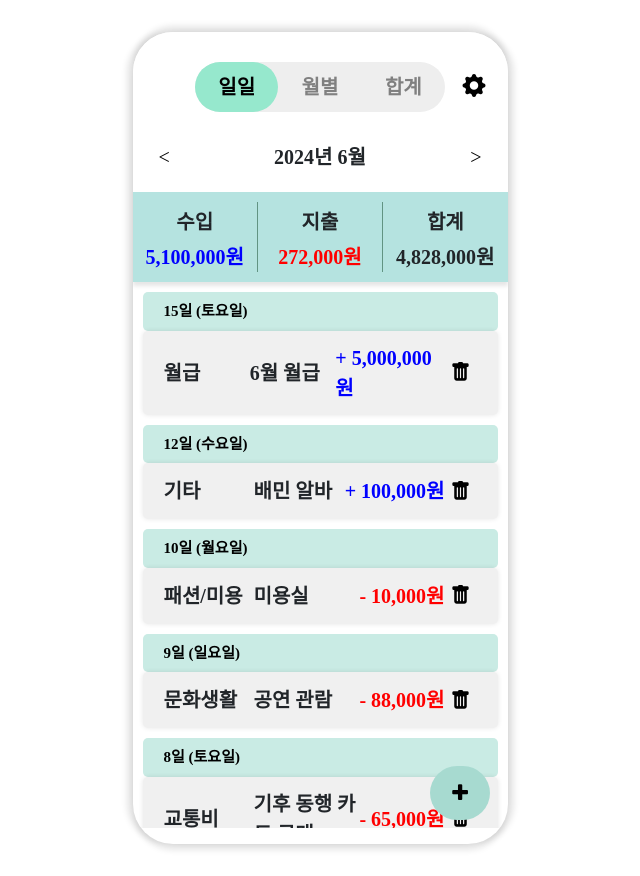
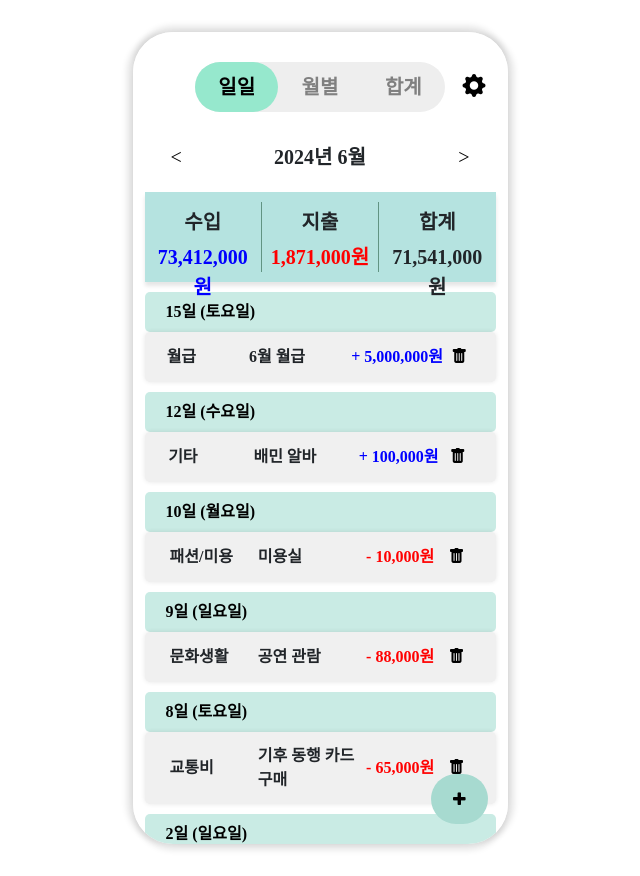
Before and after one commit to a-seung/accountBookTeam2, a Vue app: page / in a window 1280 px wide. Shown: the whole page, without its empty margins (320-960 px from the left). Built offline with nearby package versions, Linux system fonts and the light colour scheme; data requests are answered from the project's data file; a web font is replaced by a local one.

Commit message:
수정 ver.0.0.1

```diff
--- a/src/assets/Home.css
+++ b/src/assets/Home.css
@@ -235,9 +235,6 @@ button:focus {
 }
 
 /* 트랜잭션 스타일 */
-.transactions {
-  margin-bottom: 1rem;
-}
 
 /* 반응형 레이아웃을 위해 뷰포트 설정 */
 html {
@@ -475,59 +472,7 @@ button:focus {
   font-weight: bold;
 }
 
-/* 트랜잭션 스타일 */
-.transactions {
-  margin-bottom: 1rem;
-  flex: 1; /* 여유 공간 차지 */
-  overflow-y: auto; /* 세로 스크롤 */
-  padding: 0 10px;
-}
-
-.transactions::-webkit-scrollbar {
-  display: none;
-}
-
-.transaction {
-  padding: 0.5rem;
-  margin-bottom: 0.5rem;
-  border-radius: 5px;
-  box-shadow: 0 0 5px rgba(0, 0, 0, 0.1);
-}
-
-.transaction-date {
-  background-color: #c9ebe4;
-  flex: 1;
-  border-radius: 5px;
-}
-
-.transaction-details {
-  display: flex;
-  justify-content: space-between;
-}
-.bold-date {
-  font-size: 15px;
-  font-weight: bold;
-}
-
-.description,
-.method,
-.amount {
-  flex: 1;
-}
-
-.income {
-  color: blue;
-  font-style: bold;
-}
-
-.expense,
-.expenses {
-  color: red;
-  font-weight: bold;
-}
-
-/* 플로팅 액션 버튼 스타일 */
-/* 푸터 스타일 */
+/* 푸터 스타일 - 모달 버튼 */
 .footer {
   background-color: #a7dad0;
   color: #fff;
@@ -538,6 +483,25 @@ button:focus {
   right: 1.1rem;
 }
 
+.modal {
+  position: fixed;
+  top: 0;
+  left: 0;
+  width: 100%;
+  height: 100%;
+  background: rgba(0, 0, 0, 0.5);
+  display: flex;
+  justify-content: center;
+  align-items: center;
+}
+
+.modal-content {
+  background: white;
+  padding: 20px;
+  border-radius: 10px;
+  width: 90%;
+  max-width: 500px;
+}
 /* 달력 모달 스타일 */
 .modal {
   display: none;
@@ -734,46 +698,6 @@ button:focus {
   right: 1.1rem;
 }
 
-/* 달력 모달 스타일 */
-.modinl {
-  display: none;
-  position: fixed;
-  z-index: 1;
-  left: 0;
-  top: 0;
-  width: 100%;
-  height: 100%;
-  overflow: auto;
-  background-color: rgb(0, 0, 0);
-  background-color: rgba(0, 0, 0, 0.4);
-  justify-content: center;
-  align-items: center;
-}
-
-.modal-content {
-  background-color: #fefefe;
-  margin: 15% auto;
-  padding: 20px;
-  border: 1px solid #888;
-  width: 80%;
-  max-width: 500px;
-  position: relative;
-}
-
-.close {
-  color: #aaa;
-  float: right;
-  font-size: 28px;
-  font-weight: bold;
-}
-
-.close:hover,
-.close:focus {
-  color: black;
-  text-decoration: none;
-  cursor: pointer;
-}
-
 /* 달력 스타일 */
 #calendar {
   text-align: center;
@@ -784,7 +708,15 @@ button:focus {
   width: 100%;
   border-collapse: collapse;
 }
-
+.calendar_header {
+  display: flex;
+  height: 80px;
+  font-size: 20px;
+  justify-content: space-between;
+  align-items: center;
+  padding: 10px 20px 0 20px;
+  font-weight: bold;
+}
 #calendar th,
 #calendar td {
   border: 1px solid #ddd;
--- a/src/components/SummaryStats.vue
+++ b/src/components/SummaryStats.vue
@@ -1,4 +1,3 @@
-e 코드 복사
 <template>
   <div class="summary-stats">
     <div
@@ -7,9 +6,7 @@ e 코드 복사
       :class="{ active: filters.showIncome }"
     >
       <div class="title">수입</div>
-      <div class="value income" v-if="filters.showIncome">
-        {{ formatNumber(income) }}원
-      </div>
+      <div class="value income">{{ formatNumber(income) }}원</div>
     </div>
     <div
       class="stat"
@@ -17,9 +14,7 @@ e 코드 복사
       :class="{ active: filters.showExpense }"
     >
       <div class="title">지출</div>
-      <div class="value expense" v-if="filters.showExpense">
-        {{ formatNumber(expense) }}원
-      </div>
+      <div class="value expense">{{ formatNumber(expense) }}원</div>
     </div>
     <div
       class="stat"
--- a/src/pages/Home.vue
+++ b/src/pages/Home.vue
@@ -8,35 +8,40 @@
       <div class="calendar_month">{{ year }}년 {{ month }}월</div>
       <button @click="nextMonth" style="font-size: 20px">&gt;</button>
     </div>
-
     <SummaryStats
-      :income="monthlyIncome"
-      :expense="monthlyExpense"
+      :income="totalIncome"
+      :expense="totalExpense"
       :filters="filters"
+      @updateFilter="setFilters"
     />
 
     <div class="transactions">
-      <div v-for="(transactions, date) in groupedTransactions" :key="date">
+      <div
+        v-for="(groupedTransaction, date) in filteredGroupedTransactions"
+        :key="date"
+      >
         <div class="transaction-date">
           <span>
-            <button class="bold-date">
+            <button
+              class="bold-date"
+              @click="toggleTransactionVisibility(date)"
+            >
               {{ formatDateWithoutMonth(date) }} ({{ formatDayOfWeek(date) }})
             </button>
           </span>
         </div>
+        <div v-show="isVisible(date)">
+          <div v-if="groupedTransaction.length > 0">
             <div
-          v-for="transaction in transactions"
+              v-for="transaction in groupedTransaction"
               :key="transaction.id"
-          class="transaction"
             >
+              <div class="transaction">
                 <div class="transaction-details">
                   <div class="method" style="flex-basis: 80px; flex-grow: 0">
                     {{ transaction.category }}
                   </div>
-            <div
-              class="description"
-              style="flex-basis: 100px; padding-left: 10px"
-            >
+                  <div class="description" style="flex-basis: 100px">
                     {{ transaction.content }}
                   </div>
                   <div
@@ -58,14 +63,20 @@
               </div>
             </div>
           </div>
+          <div v-else>
+            <p class="no-transactions">이 날짜에는 거래 내역이 없습니다.</p>
+          </div>
+        </div>
+      </div>
+    </div>
     <div class="footer">
-      <button @click="showModal = true"><i class="fa fa-plus"></i></button>
+      <button @click="openModal"><i class="fa fa-plus"></i></button>
     </div>
 
     <!-- 모달 창 -->
     <div v-if="showModal" class="modal">
       <div class="modal-content">
-        <AddTransaction @close="modalHandler" />
+        <AddTransaction @close="closeModal" />
       </div>
     </div>
   </div>
@@ -74,32 +85,59 @@
 <script setup>
 import { ref, computed, watch, onMounted } from 'vue';
 import { useTransactionStore } from '@/stores/transaction';
-import { useRouter, useRoute } from 'vue-router';
+import { useRouter } from 'vue-router';
 import AddTransaction from '@/components/AddTransaction.vue';
 import Header from '@/components/Header.vue';
 import SummaryStats from '@/components/SummaryStats.vue';
 
 const router = useRouter();
-const route = useRoute();
 const transactionStore = useTransactionStore();
 const currentDate = ref(new Date());
 const showModal = ref(false);
 const filters = ref({
   showIncome: true,
   showExpense: true,
-  showBalance: true,
+  showBalance: false, // 처음에는 합계 버튼 눌렀을 때 전체 내역 보이지 않도록 설정
 });
 
-function modalHandler(data) {
-  showModal.value = data;
-}
-
-const totalIncome = computed(() => transactionStore.totalIncome);
-const totalExpense = computed(() => transactionStore.totalExpense);
 const year = ref(new Date().getFullYear());
 const month = ref(new Date().getMonth() + 1);
 
 const transactions = computed(() => transactionStore.total);
+
+const totalIncome = computed(() => {
+  return transactions.value
+    .filter((transaction) => transaction.type === 'income')
+    .reduce((sum, transaction) => sum + parseInt(transaction.amount), 0);
+});
+
+const totalExpense = computed(() => {
+  return transactions.value
+    .filter((transaction) => transaction.type === 'expense')
+    .reduce((sum, transaction) => sum + parseInt(transaction.amount), 0);
+});
+
+const filteredTransactions = computed(() => {
+  return transactions.value.filter((transaction) => {
+    const [transactionYear, transactionMonth] = transaction.date.split('-');
+    return (
+      parseInt(transactionYear) === year.value &&
+      parseInt(transactionMonth) === month.value
+    );
+  });
+});
+
+const filteredIncome = computed(() => {
+  return filteredTransactions.value
+    .filter((transaction) => transaction.type === 'income')
+    .reduce((sum, transaction) => sum + parseInt(transaction.amount), 0);
+});
+
+const filteredExpense = computed(() => {
+  return filteredTransactions.value
+    .filter((transaction) => transaction.type === 'expense')
+    .reduce((sum, transaction) => sum + parseInt(transaction.amount), 0);
+});
 
 function prevMonth() {
   month.value -= 1;
@@ -143,88 +181,109 @@ const formatAmount = (amount) => {
   return amount.toLocaleString();
 };
 
-const groupedTransactions = computed(() => {
-  const filteredTransactions = transactions.value.filter((transaction) => {
-    const transactionDate = new Date(transaction.date);
-    return (
-      transactionDate.getFullYear() === year.value &&
-      transactionDate.getMonth() + 1 === month.value
-    );
-  });
+let groupedTransactions = ref({});
 
-  return filteredTransactions.reduce((groups, transaction) => {
+function updatePage() {
+  groupedTransactions.value = filteredTransactions.value.reduce(
+    (groups, transaction) => {
       const date = transaction.date;
       if (!groups[date]) {
         groups[date] = [];
       }
       groups[date].push(transaction);
       return groups;
-  }, {});
+    },
+    {}
+  );
+
+  // 처음에 모든 날짜를 visibleTransactions 배열에 추가하여 모든 항목이 펼쳐지도록 설정
+  visibleTransactions.value = Object.keys(groupedTransactions.value);
+}
+
+const filteredGroupedTransactions = computed(() => {
+  const filtered = {};
+  for (const date in groupedTransactions.value) {
+    const dailyTransactions = groupedTransactions.value[date].filter(
+      (transaction) => {
+        if (filters.value.showIncome && transaction.type === 'income') {
+          return true;
+        }
+        if (filters.value.showExpense && transaction.type === 'expense') {
+          return true;
+        }
+        return false;
+      }
+    );
+
+    if (dailyTransactions.length) {
+      filtered[date] = dailyTransactions;
+    }
+  }
+  return filtered;
 });
 
-const monthlyIncome = computed(() => {
-  return transactions.value
-    .filter(
-      (transaction) =>
-        transaction.type === 'income' &&
-        new Date(transaction.date).getFullYear() === year.value &&
-        new Date(transaction.date).getMonth() + 1 === month.value
-    )
-    .reduce((sum, transaction) => sum + parseInt(transaction.amount), 0);
-});
-
-const monthlyExpense = computed(() => {
-  return transactions.value
-    .filter(
-      (transaction) =>
-        transaction.type === 'expense' &&
-        new Date(transaction.date).getFullYear() === year.value &&
-        new Date(transaction.date).getMonth() + 1 === month.value
-    )
-    .reduce((sum, transaction) => sum + parseInt(transaction.amount), 0);
-});
-
-function updatePage() {
-  console.log('페이지 업데이트!');
+function setFilters(newFilters) {
+  filters.value = newFilters;
 }
 
-watch([year, month], () => {
+let visibleTransactions = ref([]);
+
+function toggleTransactionVisibility(date) {
+  const index = visibleTransactions.value.indexOf(date);
+  if (index === -1) {
+    visibleTransactions.value.push(date);
+  } else {
+    visibleTransactions.value.splice(index, 1);
+  }
+}
+
+function isVisible(date) {
+  return visibleTransactions.value.includes(date);
+}
+
+function deleteTransaction(transaction) {
+  transactionStore.deleteTransaction(transaction);
+}
+
+function openModal() {
+  showModal.value = true;
+}
+function closeModal() {
+  showModal.value = false;
+}
+watch([year, month, transactions], () => {
   updatePage();
 });
-
-watch(
-  () => route.path,
-  (newPath, oldPath) => {
-    updatePage();
-  }
-);
 
 onMounted(() => {
   updatePage();
 });
-
-function deleteTransaction(transaction) {
-  transactionStore.deleteTransaction(transaction);
-}
 </script>
 
-<style scoped src="@/assets/Home.css"></style>
 <style scoped>
-* {
-  font-size: 20px;
+.footer {
+  position: absolute;
+  bottom: 20px;
+  right: 20px;
 }
 
-.calendar_header {
+.modal {
+  position: fixed;
+  top: 0;
+  left: 0;
+  width: 100%;
+  height: 100%;
+  background: rgba(0, 0, 0, 0.5);
   display: flex;
-  height: 80px;
-  font-size: 20px;
-  justify-content: space-between;
+  justify-content: center;
   align-items: center;
-  padding: 10px 20px 0 20px;
-  font-size: 20px;
 }
 
-.calendar_month {
-  font-weight: bold;
+.modal-content {
+  background: white;
+  padding: 20px;
+  border-radius: 10px;
+  width: 90%;
+  max-width: 500px;
 }
 </style>
```
Lines whose indentation alone changed are shown as unchanged.
